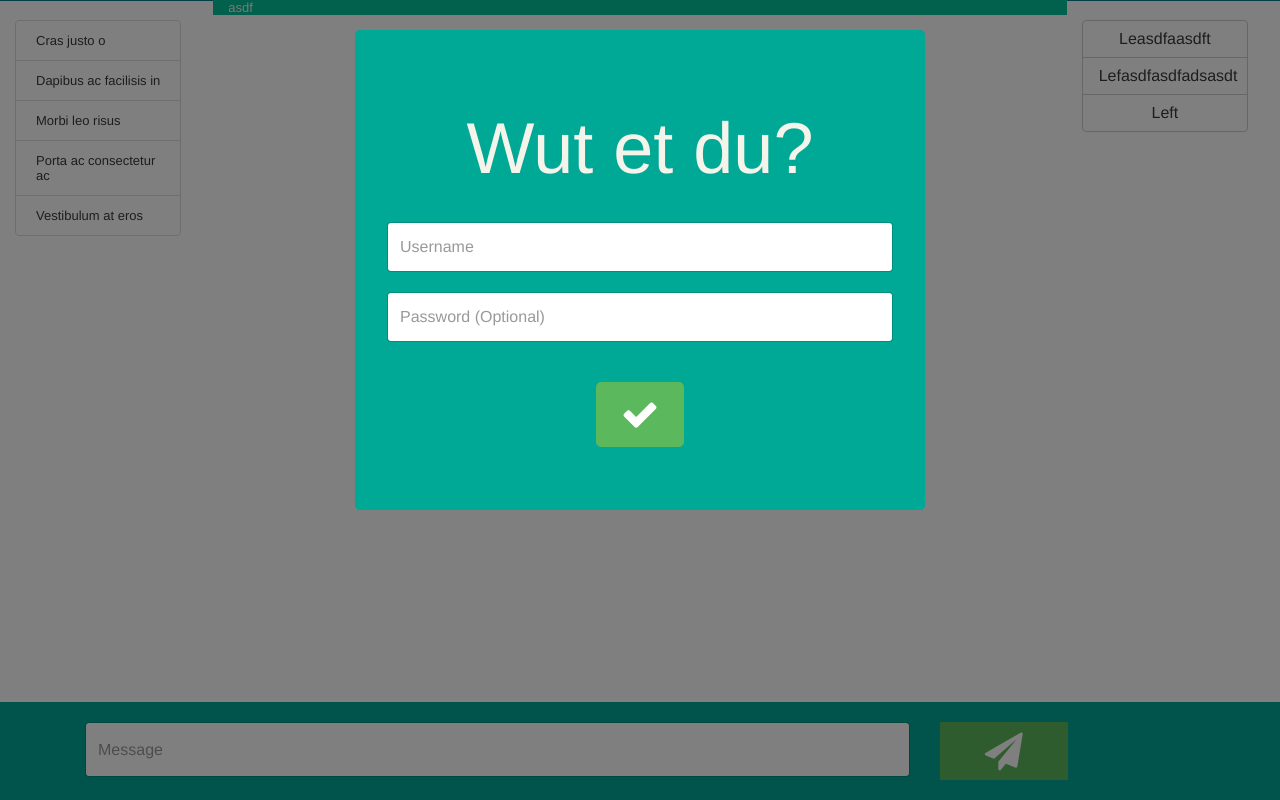
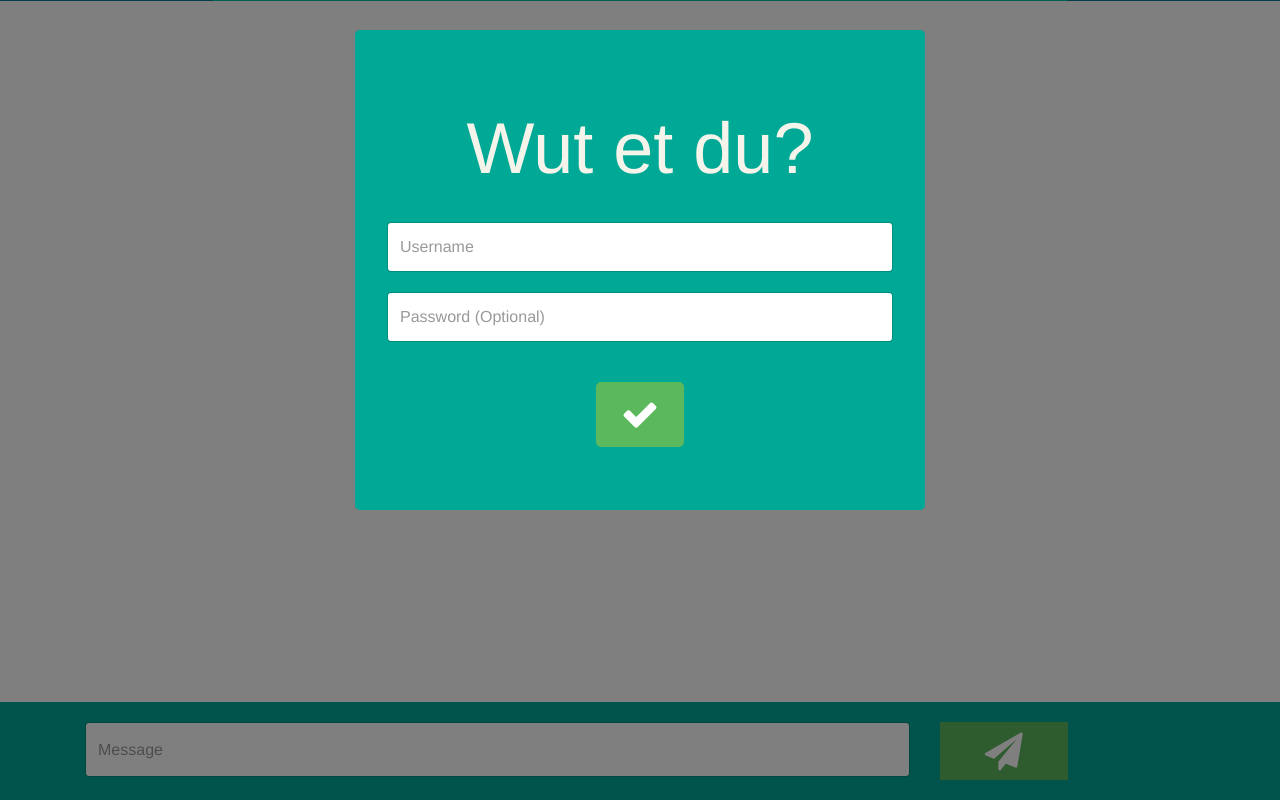
Before and after one commit to Property404/relichat, a website: page index.html in a window 1280 px wide. Drawn offline with nearby package versions, Linux system fonts and the light colour scheme; no server answers; files whose address does not match are found by name.

Commit message:
Cleaned up index.html and added comments

```diff
--- a/index.html
+++ b/index.html
@@ -9,28 +9,27 @@
 
 </head>
 <body>
+
+	<!-- Startup Username Entry Modal -->
 	<div class="container-fluid">
 		<div class="row">
+
+			<!-- Chat View Column -->
 			<div class="col-sm-2" style="background-color:#028090;">
 				<ul id="privateChats" class="list-group fixed" style=" margin-top:20px;">
-					<li class="list-group-item">Cras justo o</li>
-					<li class="list-group-item">Dapibus ac facilisis in</li>
-					<li class="list-group-item">Morbi leo risus</li>
-					<li class="list-group-item">Porta ac consectetur ac</li>
-					<li class="list-group-item">Vestibulum at eros</li>
+
 				</ul>
 			</div>
+
+			<!-- Message View Column -->
 			<div class="col-sm-8 white-text" style="background-color:#02C39A; float: left;">
 				<ul id="messages" style=""></ul>
-				asdf
+
 			</div>
+			<!-- Connected Users Column -->
 			<div class="col-sm-2 " style="background-color:#028090;">
 				<ul id="connectedUsers" class="list-group fixed" style=" margin-top:20px">
 					<div class="btn-group-vertical" style="width:100%">
-
-						<button type="button" class="btn btn-secondary"><div class="container-fluid">Leasdfaasdft</div></button>
-						<button type="button" class="btn btn-secondary">Lefasdfasdfadsasdt</button>
-						<button type="button" class="btn btn-secondary">Left</button>
 
 					</div>
 				</ul>
@@ -38,17 +37,14 @@
 		</div>
 	</div>
 
-
-
+	<!-- Startup Username Entry Modal -->
 	<div class="modal fade " id="enterUserModal" tabindex="-1" role="dialog" aria-labelledby="enterUserModal" aria-hidden="true">
 		<div class="modal-dialog modal-md">
 			<div class="container">
 				<div class="jumbotron tealer-background " style="height:480px">
 					<h1 class="modal-title text-center white-text" style="font-size:72px;">Wut et du?</h1>
-
 					<input id="username" style="height:50px" type="text" class="form-control input-lg top-buffer " placeholder="Username" aria-describedby="basic-addon1">
 					<input id="password" style="height:50px" type="text" class="form-control input-lg top-buffer" placeholder="Password (Optional)" aria-describedby="basic-addon1">
-
 					<div class="form-group ">
 						<div class="col-lg-12 text-center top-buffer">
 							<button id="goButton" type="button" class="btn btn-success btn-lg center-block top-buffer">
@@ -61,13 +57,12 @@
 		</div>
 	</div>
 
-
+	<!-- Message Input Form -->
 	<form action="" >
 		<div class="container ">
 			<div class="row">
 				<div class="col-lg-9 col-md-9 text-right">
 					<input type="text" id="m" style="width:100%; height:55px;" class="form-control" placeholder="Message" autocomplete="off" />
-
 				</div>
 				<div class="col-lg-3 col-md-3 text-left">
 					<button  style="width:50%"><span class="fa fa-paper-plane" style="font-size:38px; color:white;"></span></button>
@@ -76,11 +71,9 @@
 		</div>
 	</form>
 
-
 	<script src="/static/js/socket.io.min.js"></script>
 	<script src="https://ajax.googleapis.com/ajax/libs/jquery/3.1.1/jquery.min.js" integrity="sha384-3ceskX3iaEnIogmQchP8opvBy3Mi7Ce34nWjpBIwVTHfGYWQS9jwHDVRnpKKHJg7" crossorigin="anonymous"></script>
 	<script src="/static/js/crypto.js"></script>
-
 	<script src="/static/js/client.js"></script>
 	<script src="https://cdnjs.cloudflare.com/ajax/libs/tether/1.3.7/js/tether.min.js" integrity="sha384-XTs3FgkjiBgo8qjEjBk0tGmf3wPrWtA6coPfQDfFEY8AnYJwjalXCiosYRBIBZX8" crossorigin="anonymous"></script>
 	<script src="https://maxcdn.bootstrapcdn.com/bootstrap/4.0.0-alpha.5/js/bootstrap.min.js" integrity="sha384-BLiI7JTZm+JWlgKa0M0kGRpJbF2J8q+qreVrKBC47e3K6BW78kGLrCkeRX6I9RoK" crossorigin="anonymous"></script>
```
